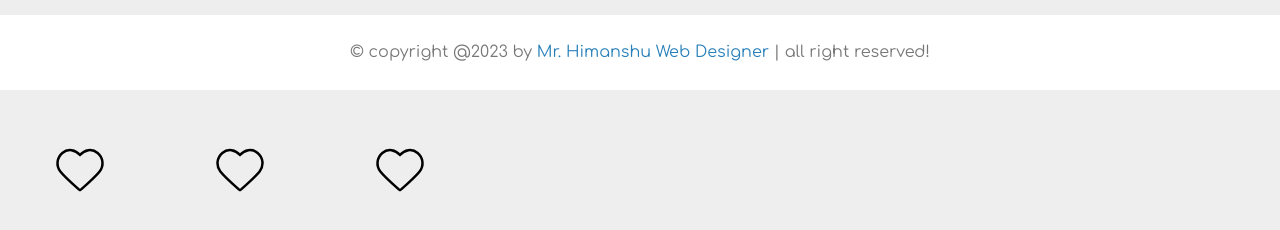
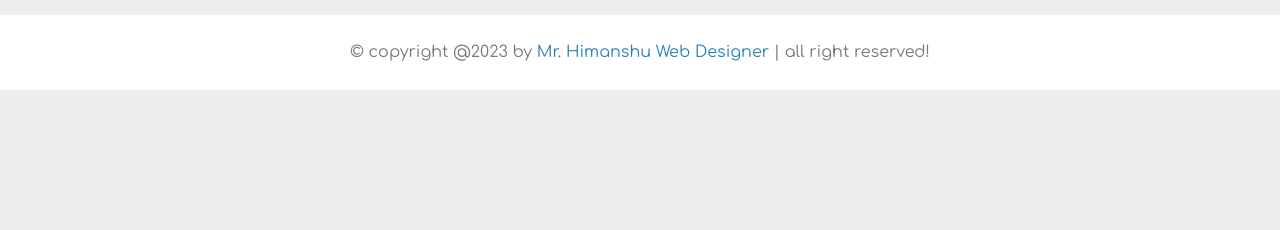
Before and after one commit to himudeveloper7210/Job-Portal, a plain HTML site: page home.html in a window 1280 px wide. Shown: the part 2290-2520 px from the top of the page. After the commit the page ends 2380 px from the top, so only its background shows below. Drawn offline with Linux system fonts and the light colour scheme.

Commit message:
first commit

```diff
--- a/home.html
+++ b/home.html
@@ -138,7 +138,7 @@
                     </div>
                     <div class="flex-btn">
                         <a href="view_job.html" class="btn">view details</a>
-                        <button type="submit" class="far fa-heart js-heart heart" name="save"></button>
+                        <button type="submit" class="far fa-heart heart" name="save"></button>
                     </div>
                 </div>
 
@@ -260,28 +260,6 @@
     </section>
     <!-- jobs section end -->
 
-
-
-
-
-
-
-
-
-
-
-
-
-
-
-
-
-
-
-
-
-
-
 <!-- footer section start -->
 <footer class="footer">
 
@@ -317,32 +295,5 @@
 
 </footer>
 <!-- footer section end -->
-
-<div class="icons">
-
-<div class="svg-el">
-    <svg width="800px" height="800px" viewBox="0 0 24 24" fill="none">
-    <path class="icon" fill-rule="evenodd" clip-rule="evenodd" d="M12 6.00019C10.2006 3.90317 7.19377 3.2551 4.93923 5.17534C2.68468 7.09558 2.36727 10.3061 4.13778 12.5772C5.60984 14.4654 10.0648 18.4479 11.5249 19.7369C11.6882 19.8811 11.7699 19.9532 11.8652 19.9815C11.9483 20.0062 12.0393 20.0062 12.1225 19.9815C12.2178 19.9532 12.2994 19.8811 12.4628 19.7369C13.9229 18.4479 18.3778 14.4654 19.8499 12.5772C21.6204 10.3061 21.3417 7.07538 19.0484 5.17534C16.7551 3.2753 13.7994 3.90317 12 6.00019Z" stroke="#000000" stroke-width="2" stroke-linecap="round" stroke-linejoin="round"/>
-    </svg>
-</div>
-
-<div class="svg-el">
-    <svg width="800px" height="800px" viewBox="0 0 24 24" fill="none">
-    <path class="icon" fill-rule="evenodd" clip-rule="evenodd" d="M12 6.00019C10.2006 3.90317 7.19377 3.2551 4.93923 5.17534C2.68468 7.09558 2.36727 10.3061 4.13778 12.5772C5.60984 14.4654 10.0648 18.4479 11.5249 19.7369C11.6882 19.8811 11.7699 19.9532 11.8652 19.9815C11.9483 20.0062 12.0393 20.0062 12.1225 19.9815C12.2178 19.9532 12.2994 19.8811 12.4628 19.7369C13.9229 18.4479 18.3778 14.4654 19.8499 12.5772C21.6204 10.3061 21.3417 7.07538 19.0484 5.17534C16.7551 3.2753 13.7994 3.90317 12 6.00019Z" stroke="#000000" stroke-width="2" stroke-linecap="round" stroke-linejoin="round"/>
-    </svg>
-</div>
-
-<div class="svg-el">
-    <svg width="800px" height="800px" viewBox="0 0 24 24" fill="none">
-    <path class="icon" fill-rule="evenodd" clip-rule="evenodd" d="M12 6.00019C10.2006 3.90317 7.19377 3.2551 4.93923 5.17534C2.68468 7.09558 2.36727 10.3061 4.13778 12.5772C5.60984 14.4654 10.0648 18.4479 11.5249 19.7369C11.6882 19.8811 11.7699 19.9532 11.8652 19.9815C11.9483 20.0062 12.0393 20.0062 12.1225 19.9815C12.2178 19.9532 12.2994 19.8811 12.4628 19.7369C13.9229 18.4479 18.3778 14.4654 19.8499 12.5772C21.6204 10.3061 21.3417 7.07538 19.0484 5.17534C16.7551 3.2753 13.7994 3.90317 12 6.00019Z" stroke="#000000" stroke-width="2" stroke-linecap="round" stroke-linejoin="round"/>
-    </svg>
-</div>
-
-</div>
-    <!-- JS file link -->
-    <script src="script.js">
-
-
-    </script>
 </body>
 </html>
--- a/script.js
+++ b/script.js
@@ -16,5 +16,3 @@ document.querySelectorAll('input[type="number"]').forEach(inputnumber =>{
 function popup(){
     alert("Do not share your email password with anyone...Thank YOU!!");
 };
-
-// like heart  animation
--- a/style.css
+++ b/style.css
@@ -813,73 +813,6 @@ background-color: var(--light-bg);
 }
 /* account section CSS end */
 
-/* Like heart css start */
-/* .far {
-  background-color: none;
-}
-
-.fas {
-	color: red;
-}
-
-.pulse {
-	animation: pulse .5s;
-}
-
-@keyframes pulse {
-	0% {transform: scale(1); }
-	100% {transform: scale(1);}
-	100% {transform: scale(1);}
-} */
-
-
-
-
-.icons{
-  display: flex;
-
-}
-
-.svg-el{
-  width: 6rem;
-  height: 6rem;
-  /* background: red; */
-  display: flex;
-  align-items: center;
-  justify-content: center;
-  margin: 5rem;
-}
-
-.svg-el .icon{
-    stroke-width: 1px;
-    transition: 0.2s;
-}
-.icon.glow{
-  fill: red;
-  stroke: none;
-}
-
-
-
-
-
-
-
-
-
-
-
-
-
-
-
-
-
-
-
-
-
-
 /* media queries */
 @media (max-width: 991px) {
   html {
```
Also changed, not shown: about.html (+0 -22 lines), contact.html (+0 -23 lines), jobs.html (+0 -22 lines), register.html (+0 -22 lines), view_company.html (+0 -22 lines), view_job.html (+0 -23 lines).
